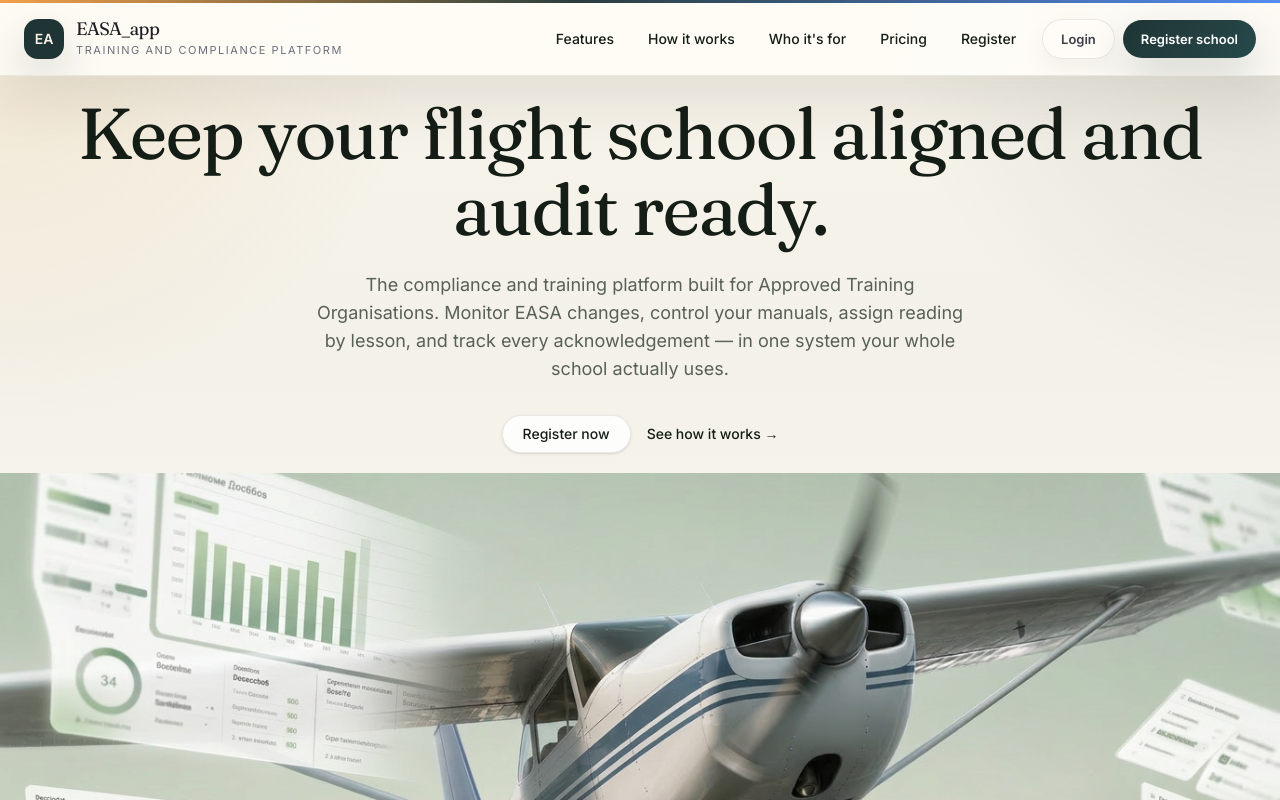
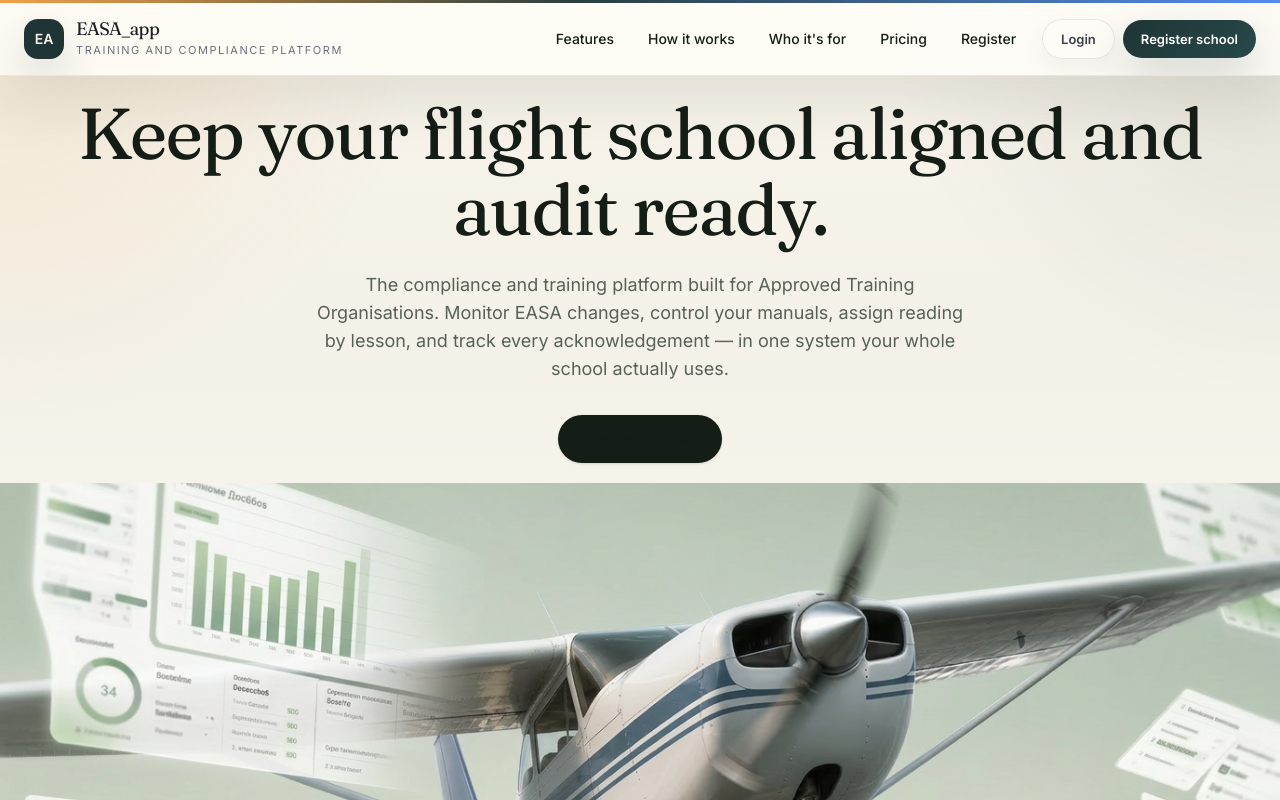
Before and after one commit to akiwumi/EASA_app, a Next.js app: page / in a window 1280 px wide. Shown: the top 800 px of the page. Built offline with nearby package versions, Linux system fonts and the light colour scheme.

Commit message:
Refine homepage hero CTA

```diff
--- a/src/components/home/HeroSection.tsx
+++ b/src/components/home/HeroSection.tsx
@@ -34,15 +34,9 @@ export default function HeroSection() {
         <div className="mt-8 flex flex-wrap items-center justify-center gap-4">
           <Link
             href="/register"
-            className="inline-flex items-center justify-center rounded-full border border-[var(--easa-color-border)] bg-white/80 px-5 py-2 text-sm font-medium text-foreground shadow-sm transition-colors hover:bg-white"
+            className="inline-flex items-center justify-center rounded-full bg-foreground px-7 py-3 text-base font-medium text-background shadow transition-colors hover:bg-foreground/90 sm:px-8"
           >
             Register now
-          </Link>
-          <Link
-            href="/#how-it-works"
-            className="text-sm font-medium text-foreground/70 underline-offset-4 hover:text-foreground hover:underline"
-          >
-            See how it works →
           </Link>
         </div>
       </div>
```
